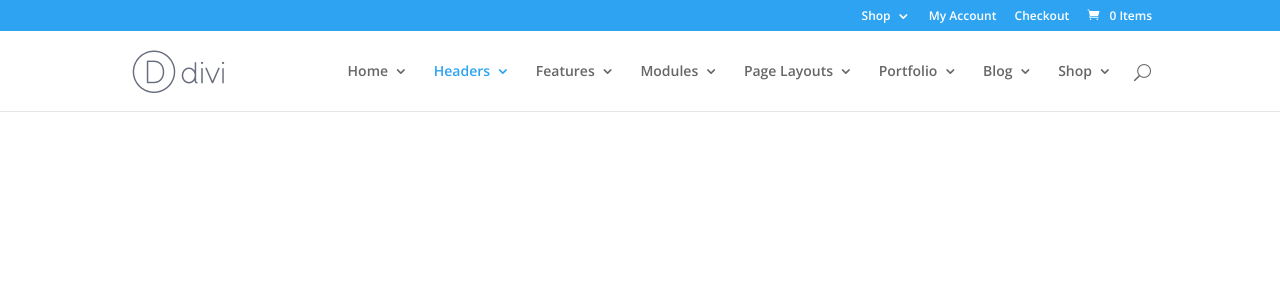
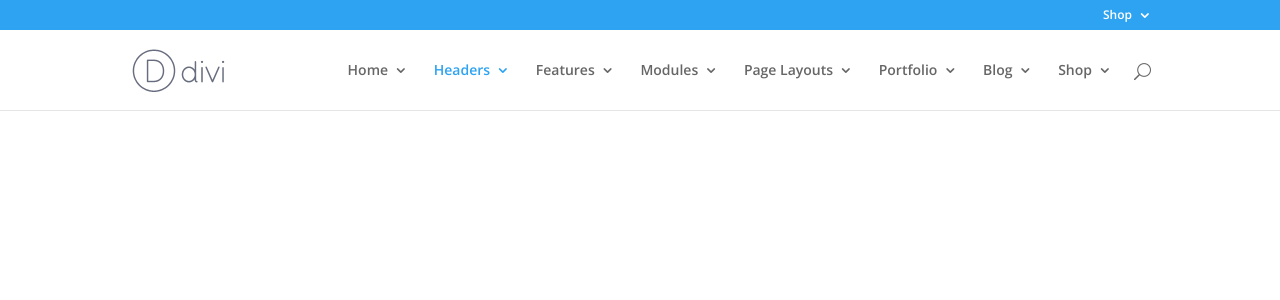
Before and after one commit to brianjking/divi, a Jekyll site: the page built from index.html, in a window 1280 px wide. Shown: the top 300 px of the page. Built offline with Jekyll 4.4.1, drawn with Linux system fonts in a browser that asks for light colours; nearby versions of some CDN libraries; some web fonts are replaced.

Commit message:
Top header, remove card icons

```diff
--- a/_includes/top_header.html
+++ b/_includes/top_header.html
@@ -40,26 +40,31 @@
    <div id="et-secondary-menu">
       <div class="et_duplicate_social_icons">
 	      <ul class="et-social-icons">
+
+	      	{% if site.facebook_url %}
 	      	<li class="et-social-icon et-social-facebook">
-               <a href="#" class="icon">
+				<a href="{{site.facebook_url}}" class="icon">
 				<span>Facebook</span>
 				</a>
 			</li>
+			{% endif %}
+
+	      	{% if site.twitter_url %}
 			<li class="et-social-icon et-social-twitter">
-               <a href="#" class="icon">
+				<a href="{{site.twitter_url}}" class="icon">
 				<span>Twitter</span>
 				</a>
 			</li>
+			{% endif %}
+
+	      	{% if site.google_url %}
 			<li class="et-social-icon et-social-google-plus">
-               <a href="#" class="icon">
+				<a href="{{site.google_url}}" class="icon">
 				<span>Google</span>
 				</a>
 			</li>
-            <li class="et-social-icon et-social-rss">
-               <a href="http://www.elegantthemes.com/preview/Divi/feed/" class="icon">
-               <span>RSS</span>
-               </a>
-            </li>
+			{% endif %}
+
 	      </ul>
       </div>
       <ul id="et-secondary-nav" class="menu">
@@ -72,12 +77,7 @@
                <li class="menu-item menu-item-type-taxonomy menu-item-object-product_cat menu-item-5714"><a href="http://www.elegantthemes.com/preview/Divi/product-category/outdoors/">Outdoors</a></li>
             </ul>
          </li>
-         <li class="menu-item menu-item-type-post_type menu-item-object-page menu-item-5706"><a href="http://www.elegantthemes.com/preview/Divi/my-account/">My Account</a></li>
-         <li class="menu-item menu-item-type-post_type menu-item-object-page menu-item-5709"><a href="http://www.elegantthemes.com/preview/Divi/checkout/">Checkout</a></li>
       </ul>
-      <a href="http://www.elegantthemes.com/preview/Divi/cart/" class="et-cart-info">
-      <span>0 Items</span>
-      </a>
    </div>
    <!-- #et-secondary-menu -->
 </div>
```
Lines whose indentation alone changed are shown as unchanged.
